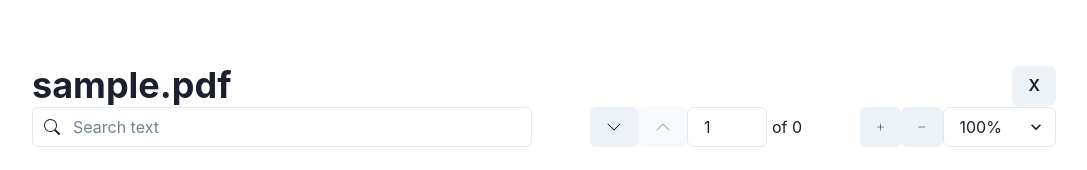
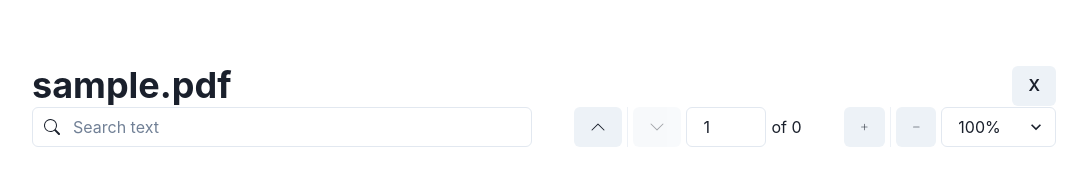
Before and after one commit to OscarCasadoLorenzo/PDFProView, a React (Vite) app: page / in a window 1280 px wide. Shown: the top 170 px of the page, without its empty margins (96-1183 px from the left). Built offline with nearby package versions, Linux system fonts and the light colour scheme.

Commit message:
style: :lipstick: UI improving finished

```diff
--- a/src/components/PDFNavigatorComponent.tsx
+++ b/src/components/PDFNavigatorComponent.tsx
@@ -23,7 +23,6 @@ import MagnifyingGlassIcon from '../icons/MagnifyingGlassIcon';
 import MinusIcon from '../icons/MinusIcon';
 import PlusIcon from '../icons/PlusIcon';
 
-//TODO: total page count
 type PDFNavigatorComponentProps = {
   windowRef?: any;
 };
@@ -66,16 +65,17 @@ const PDFNavigatorComponent: FC<PDFNavigatorComponentProps> = ({
           onClick={() => setPage((p: number) => p - 1)}
           isDisabled={prevPageDisabled}
         >
-          <ArrowDownIcon />
+          <ArrowUpIcon />
         </Button>
-        <Divider orientation='vertical' />
+        <Divider orientation='vertical' mx='5px' />
         <Button
           onClick={() => setPage((p: number) => p + 1)}
           isDisabled={nextPageDisabled}
         >
-          <ArrowUpIcon />
+          <ArrowDownIcon />
         </Button>
         <Input
+          ml='5px'
           value={page}
           w={'80px'}
           mr='5px'
@@ -91,10 +91,12 @@ const PDFNavigatorComponent: FC<PDFNavigatorComponentProps> = ({
         <Button type='button' onClick={() => setScale((v: number) => v + 0.1)}>
           <PlusIcon />
         </Button>
+        <Divider orientation='vertical' mx='5px' />
         <Button type='button' onClick={() => setScale((v: number) => v - 0.1)}>
           <MinusIcon />
         </Button>
         <Select
+          ml='5px'
           minW='100px'
           onChange={(e) => {
             setScale(Number(e.target.value));
```
